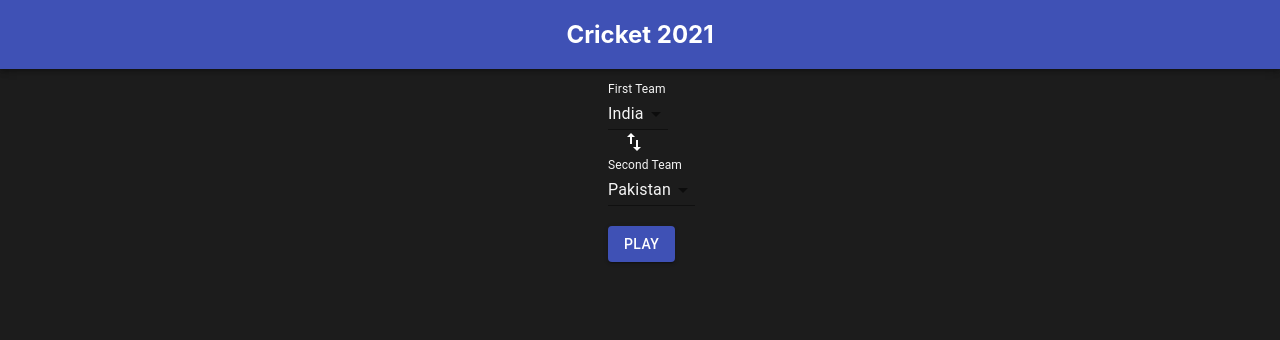
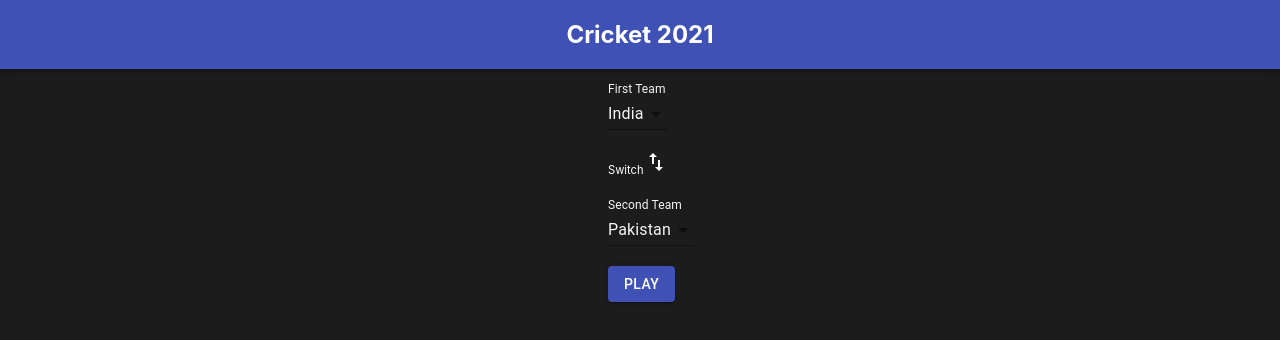
Before and after one commit to Ad1tyaV/book-cricket-react-redux, a React (Create React App) app: page / in a window 1280 px wide. Shown: the top 340 px of the page. Built offline with nearby package versions, Linux system fonts and the light colour scheme.

Commit message:
Added text for Swap

```diff
--- a/package.json
+++ b/package.json
@@ -44,6 +44,6 @@
     ]
   },
   "devDependencies": {
-    "gh-pages": "^3.1.0"
+    "gh-pages": "^3.2.3"
   }
 }
--- a/src/components/PickTeams.js
+++ b/src/components/PickTeams.js
@@ -56,9 +56,9 @@
                         ))
                     }
                     </Select>
-                    <br/>
-                    &nbsp;&nbsp;&nbsp;<SwapVert htmlColor="white" onClick={()=>{setFirstTeam(secondTeam); setSecondTeam(firstTeam)}}/>
-                    <br/>
+                    <br/><br/>
+                    <span style={{color:'white', fontSize:'0.70rem'}}>Switch</span><SwapVert htmlColor="white" onClick={()=>{setFirstTeam(secondTeam); setSecondTeam(firstTeam)}}/>
+                    <br/><br/>
                     <InputLabel shrink id="secondTeam" style={{color:"whitesmoke"}}>
                     Second Team
                     </InputLabel>
```
Also changed, not shown: 2 other files (tests, documents, lock files or other folders).
